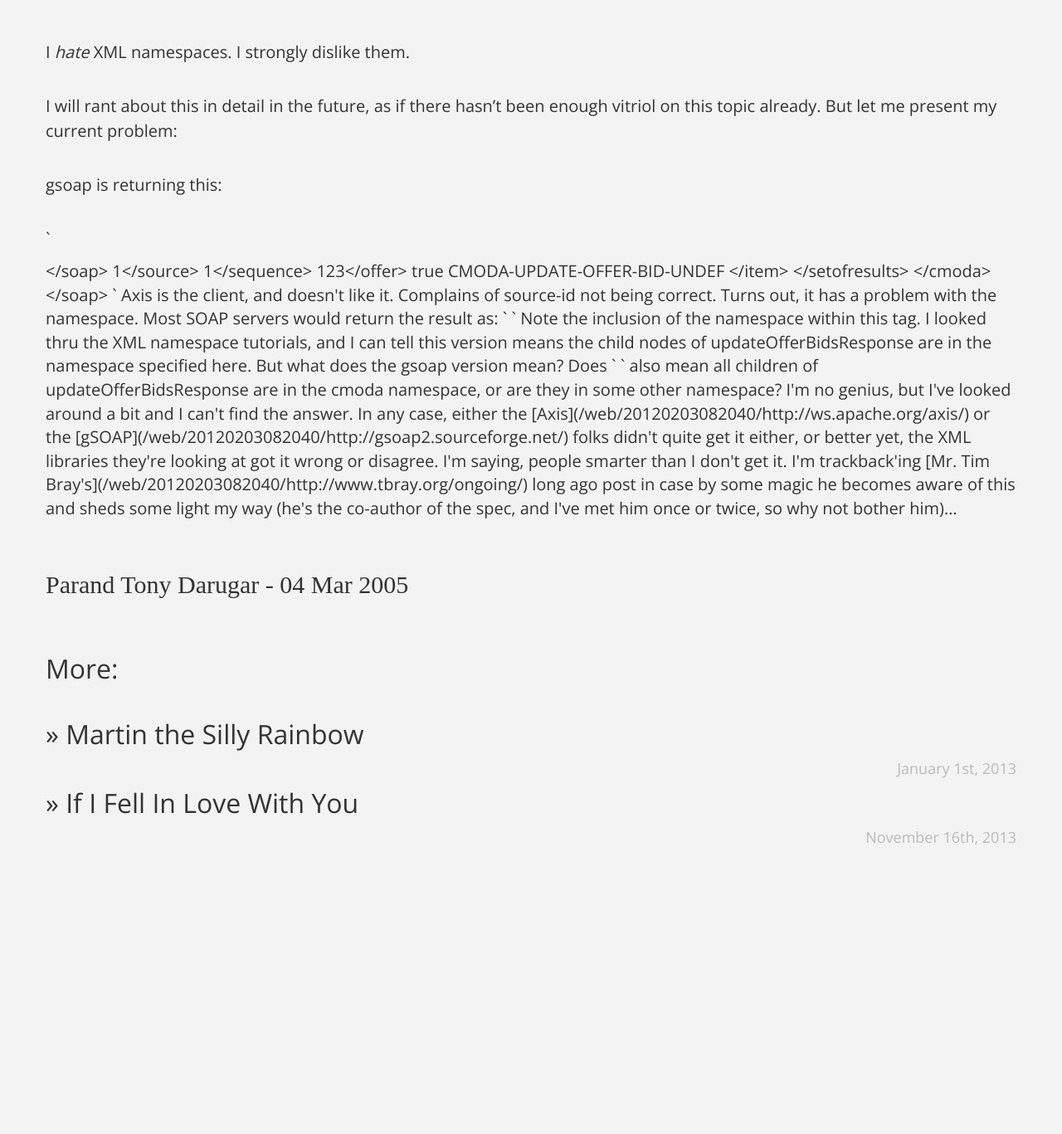
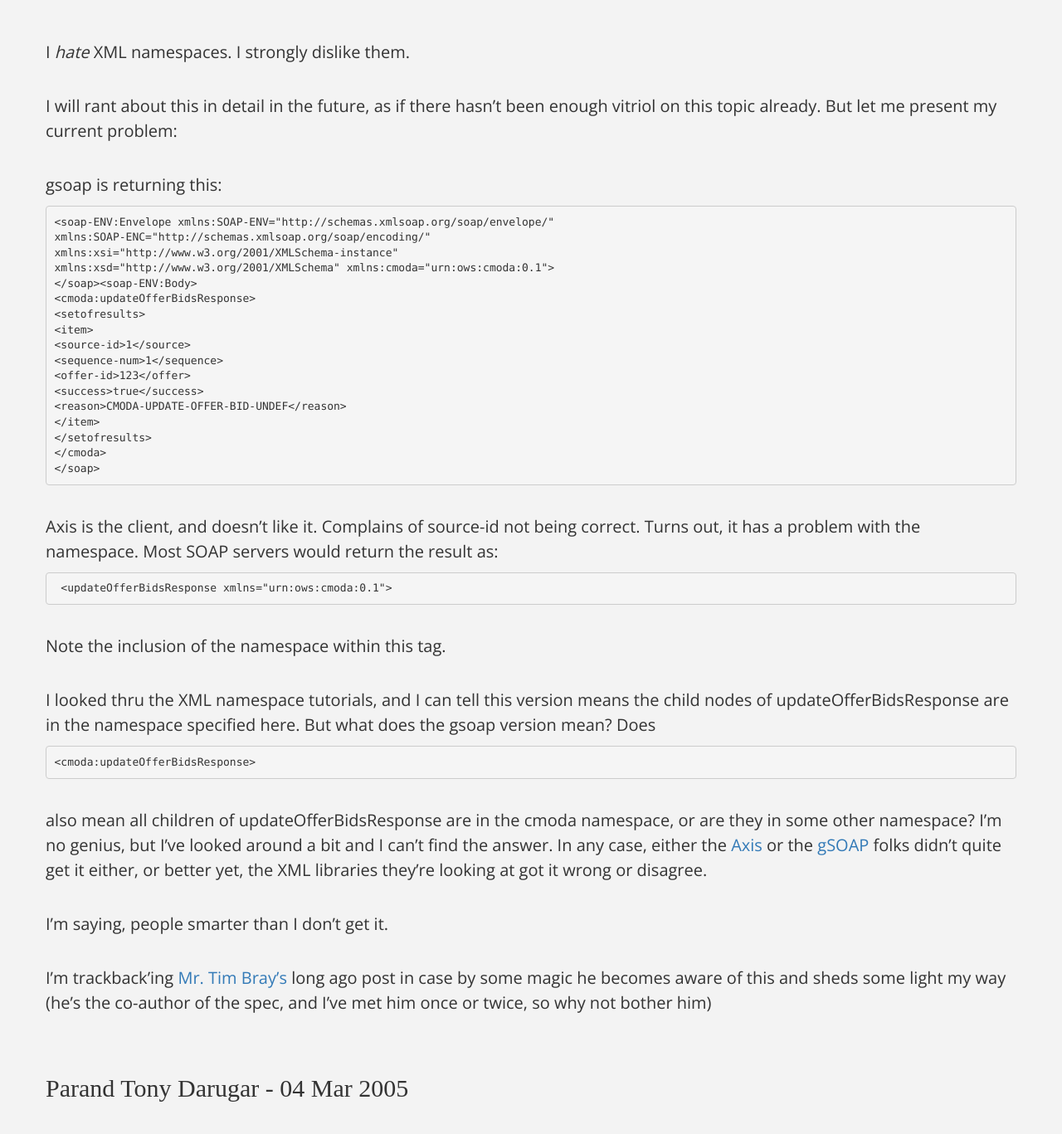
Before and after one commit to darugar/darugar.github.io, a Jekyll site: the page built from _posts/2005-03-04-xml-namespaces-must-die.markdown, in a window 1280 px wide and 1400 px high, scrolled down 272 px. Shown: the top 1367 px of the window at 83% size. Built offline with Jekyll 4.4.1, drawn with Linux system fonts in a browser that asks for light colours; nearby versions of some CDN libraries; some web fonts are replaced; library files that are not in the unit come from our copies; before the commit the page ends 1304 px from its top, so only the background shows below that.

Commit message:
More attempts to fix jekyll issue

````diff
--- a/_posts/2005-03-04-xml-namespaces-must-die.markdown
+++ b/_posts/2005-03-04-xml-namespaces-must-die.markdown
@@ -11,7 +11,7 @@ vitriol on this topic already. But let me present my current problem:
 
 gsoap is returning this:
 
-`
+```
 <soap-ENV:Envelope xmlns:SOAP-ENV="http://schemas.xmlsoap.org/soap/envelope/"
 xmlns:SOAP-ENC="http://schemas.xmlsoap.org/soap/encoding/"
 xmlns:xsi="http://www.w3.org/2001/XMLSchema-instance"
@@ -29,14 +29,15 @@ xmlns:xsd="http://www.w3.org/2001/XMLSchema" xmlns:cmoda="urn:ows:cmoda:0.1">
 </setofresults>
 </cmoda>
 </soap>
-`
+```
 
 Axis is the client, and doesn't like it. Complains of source-id not being
 correct. Turns out, it has a problem with the namespace. Most SOAP servers
 would return the result as:
 
-` <updateOfferBidsResponse xmlns="urn:ows:cmoda:0.1">
-`
+```
+ <updateOfferBidsResponse xmlns="urn:ows:cmoda:0.1">
+```
 
 Note the inclusion of the namespace within this tag.
 
@@ -44,7 +45,9 @@ I looked thru the XML namespace tutorials, and I can tell this version means
 the child nodes of updateOfferBidsResponse are in the namespace specified
 here. But what does the gsoap version mean? Does
 
-` <cmoda:updateOfferBidsResponse>`
+```
+<cmoda:updateOfferBidsResponse>
+```
 
 also mean all children of updateOfferBidsResponse are in the cmoda namespace,
 or are they in some other namespace? I'm no genius, but I've looked around a
@@ -59,4 +62,4 @@ I'm saying, people smarter than I don't get it.
 I'm trackback'ing [Mr. Tim Bray's](/web/20120203082040/http://www.tbray.org/ongoing/) long ago post in
 case by some magic he becomes aware of this and sheds some light my way (he's
 the co-author of the spec, and I've met him once or twice, so why not bother
-him)…
+him)
````
Also changed, not shown: other parts of _posts/2005-03-04-xml-namespaces-must-die.markdown (+1 -1 lines).
